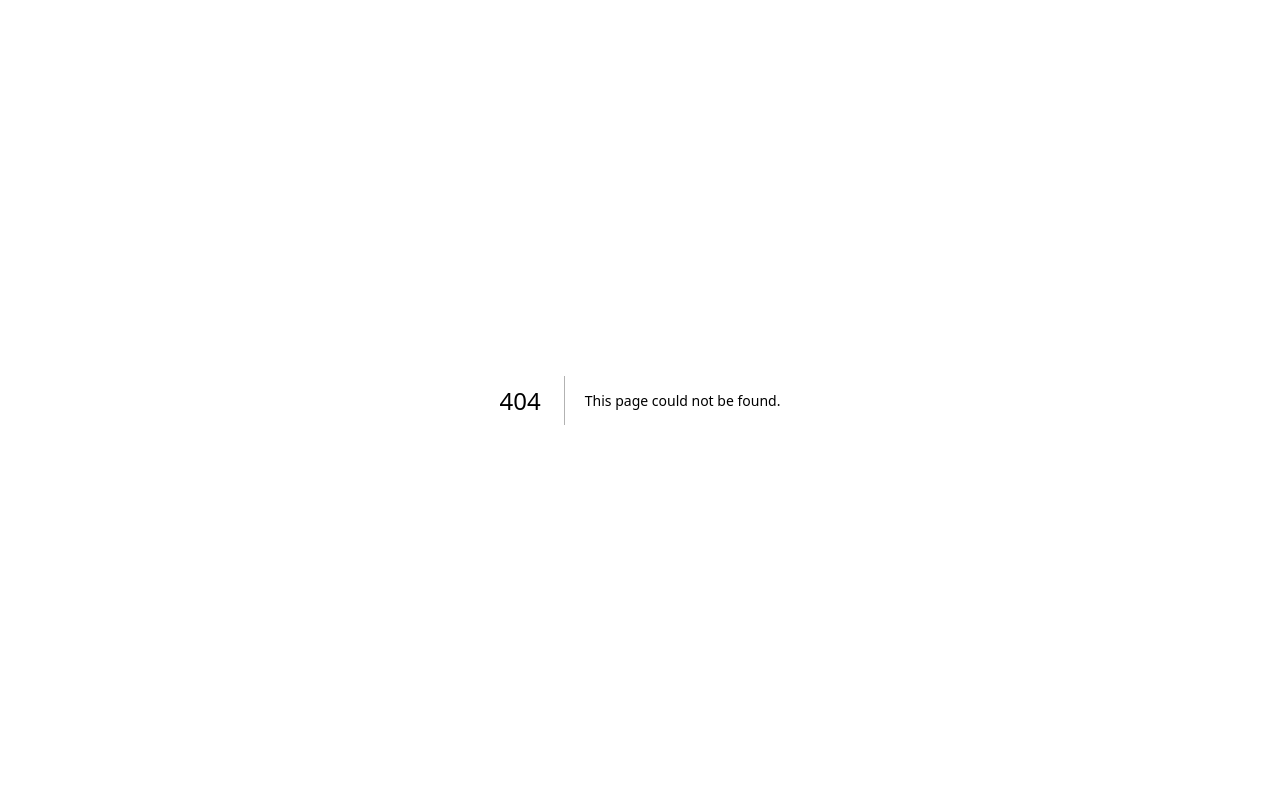
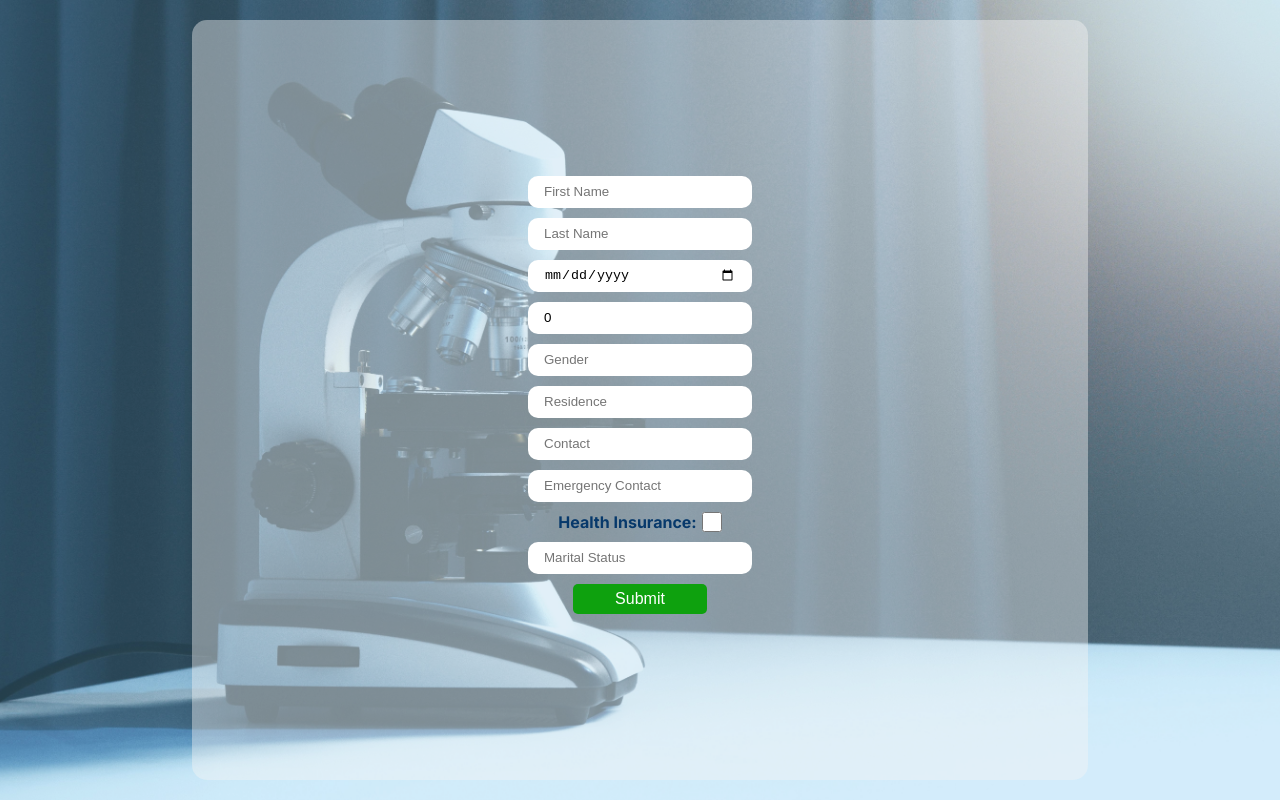
Before and after one commit to Bignansimbe/hopewell, a Next.js app: page /pages/registerpatient in a window 1280 px wide. Before the commit this address had no page. Built offline with nearby package versions, Linux system fonts and the light colour scheme.

Commit message:
registration upgraded, css for inputs upgraded

```diff
--- a/package.json
+++ b/package.json
@@ -12,7 +12,7 @@
     "@reduxjs/toolkit": "^2.2.6",
     "axios": "^1.7.2",
     "date-fns": "^3.6.0",
-    "next": "14.2.4",
+    "next": "^14.2.5",
     "react": "^18",
     "react-dom": "^18",
     "react-redux": "^9.1.2",
--- /dev/null
+++ b/src/app/components/componentStyles/registrationForm.module.css
@@ -0,0 +1,58 @@
+.main {
+    width: 100%;
+    height: 100%;
+    display: flex;
+    flex-direction: column;
+   /* background-color: aquamarine; */
+    justify-content: center;
+    align-items: center;
+    gap:10px;
+    border-radius: 15px;
+
+}
+
+.inputs {
+    width: 50%;
+    height: 5%;
+    padding: 1rem;
+    border-radius: 10px;
+    border: none;
+}
+
+.inputs:focus {
+    outline: none;
+
+}
+
+.main button {
+    background-color: rgb(14, 161, 14);
+    color: white;
+    height: 5%;
+    width: 30%;
+    font-size: 1rem;
+    border-radius: 5px;
+    border: none;
+}
+
+.main button:hover {
+    background-color: rgb(15, 116, 15);
+
+}
+
+.main button:active {
+    background-color: rgb(10, 70, 10);
+
+}
+
+.insurance {
+    display: flex;
+    gap: 5px;
+    justify-content: center;
+    font-weight: bold;
+    color:rgb(7, 57, 107)
+}
+
+.checkbox {
+    width: 20px;
+    height: 20px
+}
--- a/src/app/components/componentStyles/searchBar.module.css
+++ b/src/app/components/componentStyles/searchBar.module.css
@@ -21,6 +21,9 @@
     border: none;
 }
 
+.card input:focus {
+    outline: none;
+}
 
 
 .inputCard {
--- /dev/null
+++ b/src/app/components/registrationForm.jsx
@@ -0,0 +1,204 @@
+"use client";
+// PatientForm.js
+import styles from "./componentStyles/registrationForm.module.css";
+import React, { useState, useEffect } from "react";
+import axios from "axios";
+import { ToastContainer, toast } from "react-toastify";
+import "react-toastify/dist/ReactToastify.css"; // Import the CSS
+import generateId from '../functions/id'
+
+const PatientForm = () => {
+  const [formData, setFormData] = useState({
+    first_name: "",
+    last_name: "",
+    dob: "",
+    age: 0,
+    gender: "",
+    residence: "",
+    telephone: "",
+    emergency_contact: "",
+    health_insurance: false,
+    marital_status: "",
+
+    // Add other properties here...
+  });
+
+
+
+
+  const handleSubmit = async (e) => {
+    e.preventDefault();
+    // Generate Id for Patients
+    const patientIdGenerated = generateId('PI')
+    console.log("form data", formData);
+    console.log('gen_id', patientIdGenerated)
+
+    try {
+      // Transform the data
+      const transformedData = {
+        patientId: patientIdGenerated,
+        firstName: formData.first_name,
+        lastName: formData.last_name,
+        dob: formData.dob,
+        age: parseInt(formData.age),
+        gender: formData.gender,
+        residence: formData.residence.toLowerCase(),
+        telephone: formData.telephone,
+        emergencyContact: formData.emergency_contact,
+        healthInsurance: formData.health_insurance,
+        maritalStatus: formData.marital_status,
+      };
+
+      console.log("transformd data", transformedData);
+      // Send the data to your Express app
+      await axios.post(
+        "http://localhost:3000/patients/insertRecord",
+        transformedData
+      );
+      console.log("Patient data sent successfully!");
+      toast.success("Patient data submitted successfully!", {
+        position: "top-right",
+        autoClose: 3000, // Close after 3 seconds
+        hideProgressBar: true,
+      });
+      // clears form data
+      setFormData({
+        first_name: "",
+        last_name: "",
+        dob: "",
+        age: 0,
+        gender: "",
+        residence: "",
+        telephone: "",
+        emergency_contact: "",
+        health_insurance: false,
+        marital_status: "",
+        // Add other properties here...
+      });
+    } catch (error) {
+      console.error("Error sending patient data:", error);
+      toast.error("Error submitting patient data. Please try again later.", {
+        position: "top-right",
+        autoClose: 3000,
+        hideProgressBar: true,
+      });
+    }
+  };
+
+  const handleChange = (e) => {
+    const { name, value, type, checked } = e.target;
+
+    // Handle checkbox input separately
+    if (type === "checkbox") {
+      setFormData((prevData) => ({
+        ...prevData,
+        [name]: checked,
+      }));
+    } else {
+      setFormData((prevData) => ({ ...prevData, [name]: value }));
+    }
+  };
+
+  return (
+    <form className={styles.main} onSubmit={handleSubmit}>
+      <input
+        className={styles.inputs}
+        type="text"
+        name="first_name"
+        placeholder="First Name"
+        value={formData.first_name}
+        onChange={handleChange}
+      />
+
+      <input
+        className={styles.inputs}
+        type="text"
+        name="last_name"
+        placeholder="Last Name"
+        value={formData.last_name}
+        onChange={handleChange}
+      />
+
+      <input
+        className={styles.inputs}
+        type="date"
+        name="dob"
+        placeholder=" DDDD/MMMM/YYYY"
+        value={formData.dob}
+        onChange={handleChange}
+      />
+
+      <input
+        className={styles.inputs}
+        type="number"
+        name="age"
+        placeholder="Age"
+        value={formData.age}
+        onChange={handleChange}
+      />
+
+      <input
+        className={styles.inputs}
+        type="text"
+        name="gender"
+        placeholder="Gender"
+        value={formData.gender}
+        onChange={handleChange}
+      />
+
+      <input
+        className={styles.inputs}
+        type="text"
+        name="residence"
+        placeholder="Residence"
+        value={formData.residence}
+        onChange={handleChange}
+      />
+
+      <input
+        className={styles.inputs}
+        type="text"
+        name="telephone"
+        placeholder="Contact"
+        value={formData.telephone}
+        onChange={handleChange}
+      />
+
+      <input
+        className={styles.inputs}
+        type="text"
+        name="emergency_contact"
+        placeholder="Emergency Contact"
+        value={formData.emergency_contact}
+        onChange={handleChange}
+      />
+      <div className={styles.insurance}>
+        <label for="insurance">Health Insurance:</label>
+
+        <input
+          id="insurance"
+          className={styles.checkbox}
+          type="checkbox"
+          name="health_insurance"
+          placeholder="Health Insurance"
+          value={formData.health_insurance}
+          onChange={handleChange}
+        />
+      </div>
+
+      <input
+        className={styles.inputs}
+        type="text"
+        name="marital_status"
+        placeholder="Marital Status"
+        value={formData.marital_status}
+        onChange={handleChange}
+      />
+      {/* Add other input fields for other properties */}
+      <button type="submit">Submit</button>
+      <ToastContainer />
+    </form>
+  );
+};
+
+export default PatientForm;
--- a/src/app/pages/opd/page.jsx
+++ b/src/app/pages/opd/page.jsx
@@ -26,8 +26,8 @@ export default function Opd() {
         backgoundImage="./public/assets/sethoscope.jpg"
         recent="Recent bookings"
         head="OPD"
-        link="./records"
-        tableData={<Table />}
+        link="./registerpatient"
+        tableData={<Table/>}
         menuList={
           <>
             <li className={styles.searchBox}>
--- /dev/null
+++ b/src/app/pages/registerpatient/page.jsx
@@ -0,0 +1,19 @@
+import styles from './registerpatient.module.css'
+import PatientForm from '../../components/registrationForm'
+
+export default function RegisterPatient () {
+    return(
+        <main className={styles.main}>
+            <div className={styles.bg_overlay}>
+                <div className={styles.content}>
+                   <div className={styles.formContainer}>
+                    <PatientForm/>
+
+                   </div>
+                </div>
+
+            </div>
+
+        </main>
+    )
+}
--- /dev/null
+++ b/src/app/pages/registerpatient/registerpatient.module.css
@@ -0,0 +1,35 @@
+.main {
+    background-image: url("/assets/labBackground.jpg");
+    width: 100%;
+    height: 100vh;
+    background-position: center;
+    background-repeat: no-repeat;
+    background-size: cover;
+  }
+
+  .bg_overlay {
+    background-color: rgba(115, 195, 241, 0.31);
+    height: 100%;
+    width: 100%;
+    display: flex;
+    justify-content: center;
+    align-items: center;
+  }
+
+
+  .content {
+    width: 70%;
+    height: 95%;
+    display: flex;
+    border-radius: 15px;
+    background-color: #f3f3f36c;
+    overflow: hidden;
+    align-items: center;
+    justify-content: center;
+  }
+
+  .formContainer {
+    width: 50%;
+    height: 80%;
+   /* background-color: blue;*/
+  }
```
Also changed, not shown: 1 other file (tests, documents, lock files or other folders).
